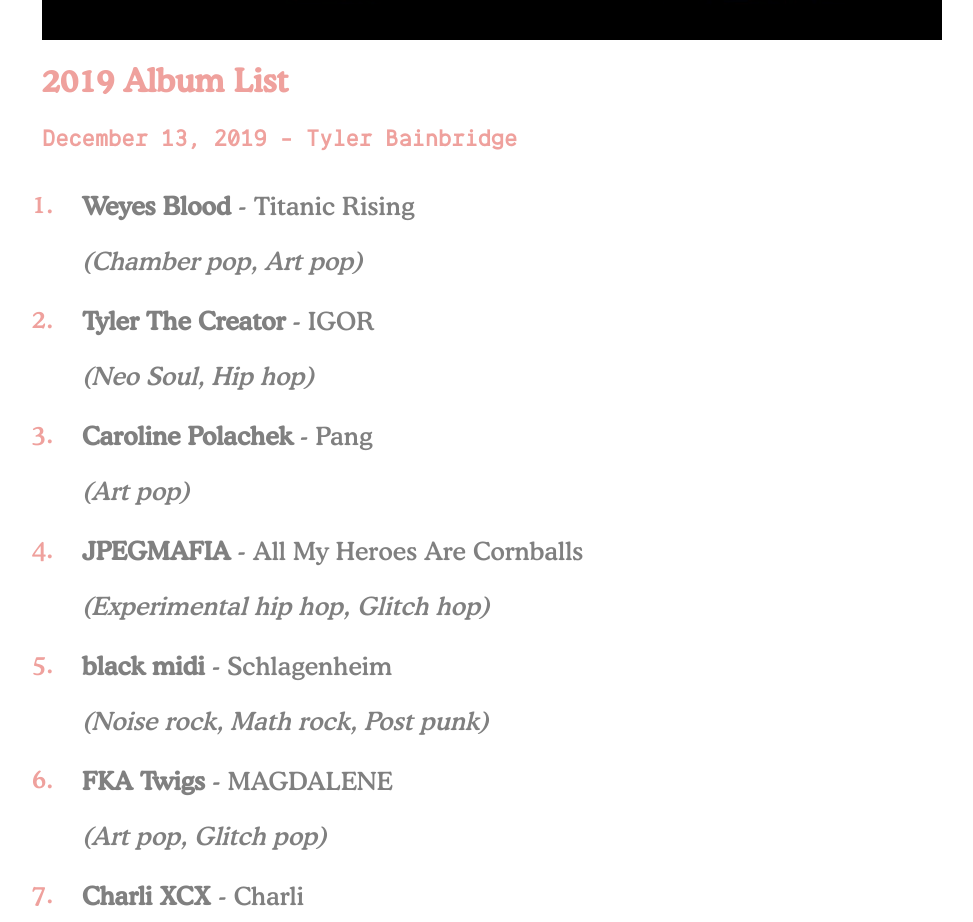
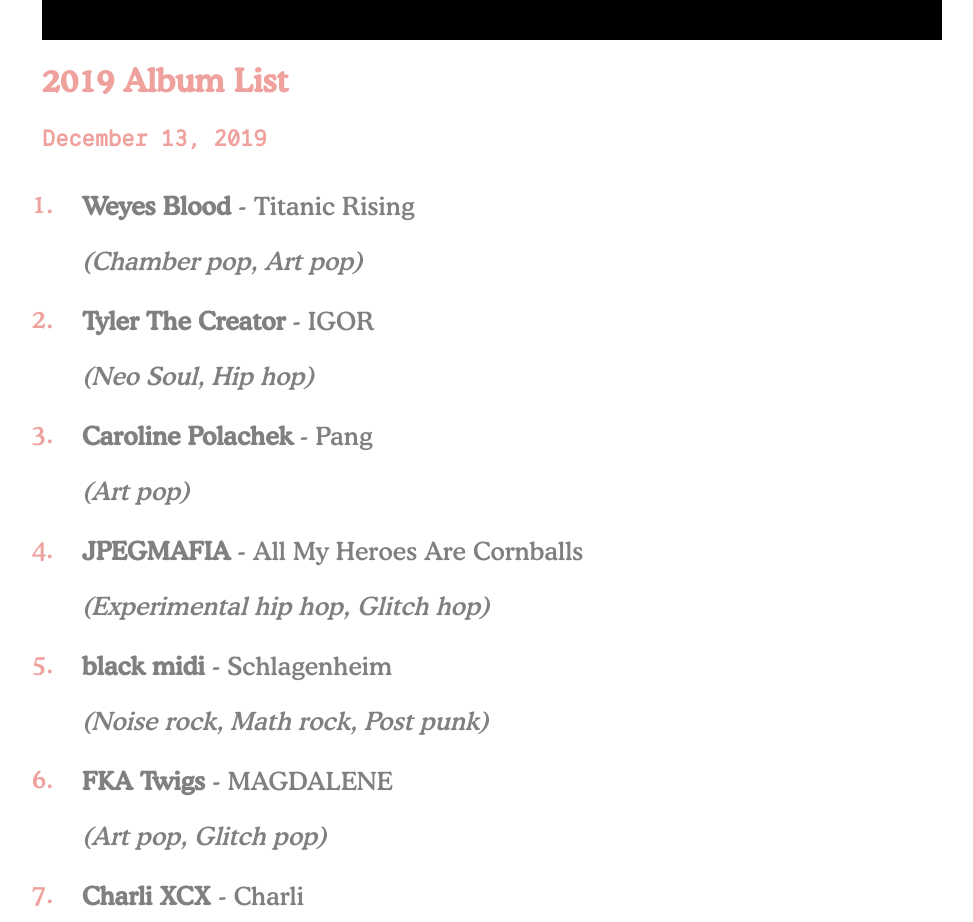
Before and after one commit to tylerjbainbridge/tylerbainbridge.com, a Gatsby site: page /blog/2019-album-list in a window 1280 px wide. Shown: the part 893-1815 px from the top of the page, without its empty margins (148-1121 px from the left). Built offline with nearby package versions, Linux system fonts and the light colour scheme; Gatsby itself is replaced by a stand-in of ours.

Commit message:
remove author

```diff
--- a/src/templates/blogTemplate.js
+++ b/src/templates/blogTemplate.js
@@ -97,7 +97,7 @@
           />
           <BlogTitle>{frontmatter.title}</BlogTitle>
           <BlogDate>
-            {frontmatter.date} - {frontmatter.author}
+            {frontmatter.date}
           </BlogDate>
         </BlogHeader>
         <BlogContent dangerouslySetInnerHTML={{ __html: html }} />
```
